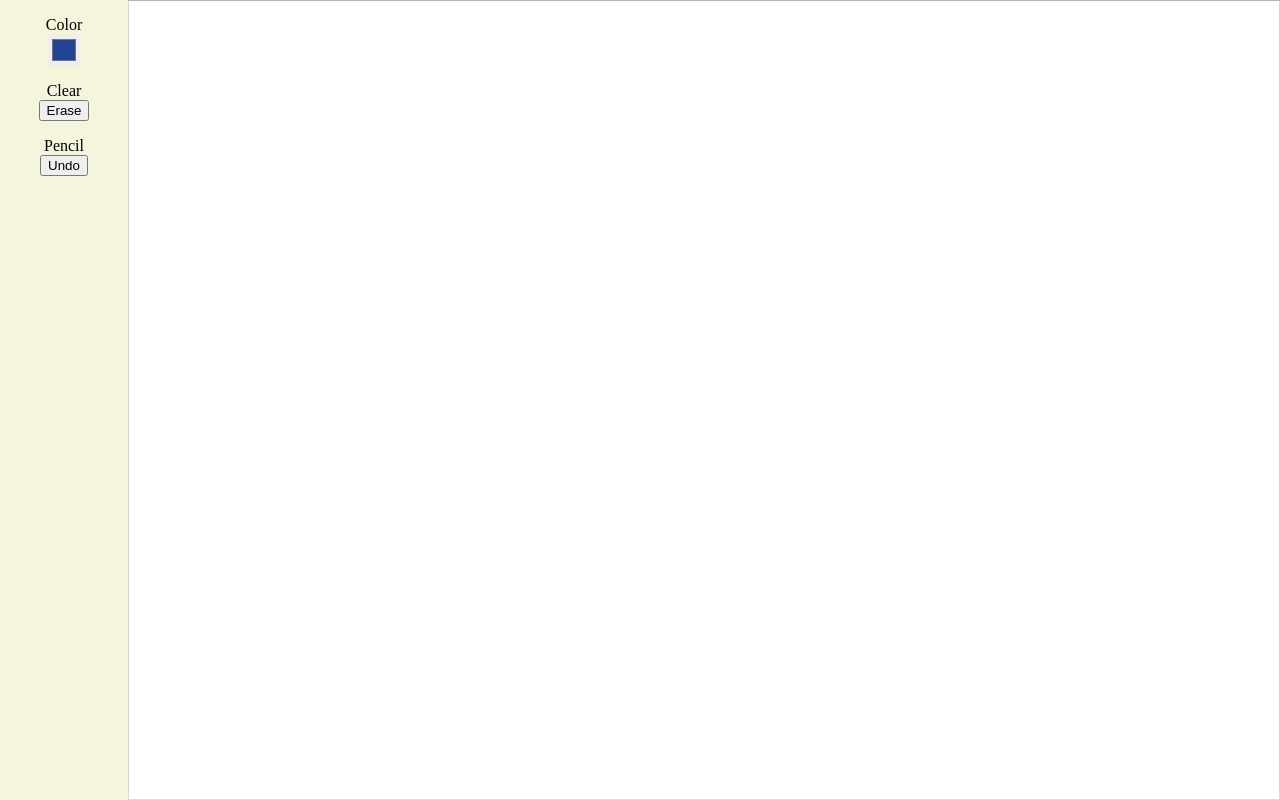
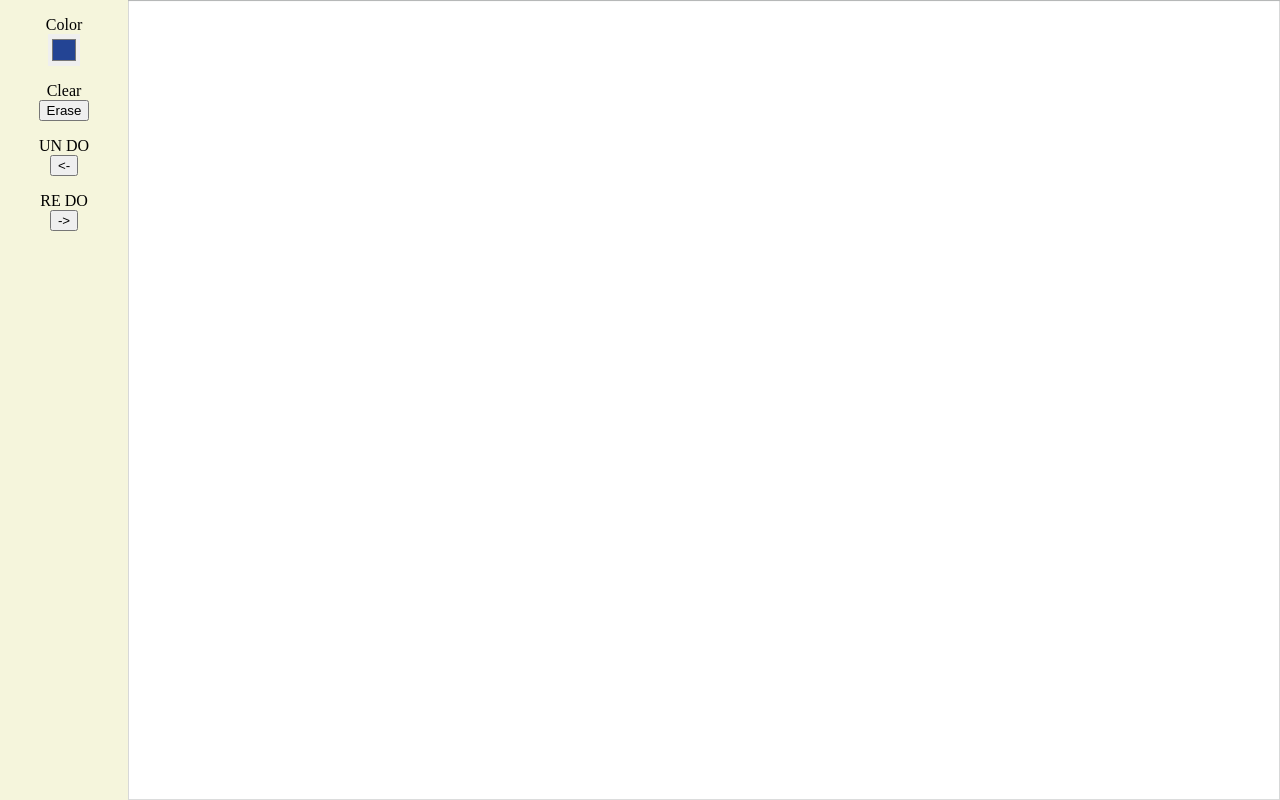
Before and after one commit to virdhi-tech-lab/sketch-demo, a React (Create React App) app: page / in a window 1280 px wide. Built offline with nearby package versions, Linux system fonts and the light colour scheme.

Commit message:
Re do action implemented

```diff
--- a/src/component/App.js
+++ b/src/component/App.js
@@ -38,8 +38,12 @@ class App extends Component {
             </div>
 
             <div className='mt1 col-12 align-center'>
-              <div>Pencil</div>
-              <button onClick={() => this.sketch.unDo()}>Undo</button>
+              <div>UN DO</div>
+              <button onClick={() => this.sketch.unDo()}>{`<-`}</button>
+            </div>
+            <div className='mt1 col-12 align-center'>
+              <div>RE DO</div>
+              <button onClick={() => this.sketch.reDo()}>{`->`}</button>
             </div>
           </div>
         </div>
--- a/src/component/Sketch.js
+++ b/src/component/Sketch.js
@@ -28,16 +28,6 @@ export default class Sketch extends React.Component {
     height: PropTypes.number
   };
 
-  unDo = () => {
-    const { drawInput, updateToolInfo } = this.props;
-    if (drawInput.length > 0) {
-      const data =
-        drawInput.lenght === 1 ? [] : drawInput.slice(0, drawInput.length - 2);
-      this.tempInput.push(drawInput[drawInput.length - 1]);
-      updateToolInfo(data);
-    }
-  };
-
   //initial rendering in the lines in UI
   componentDidMount() {
     this.canvas = document.getElementById("canvas");
@@ -57,10 +47,13 @@ export default class Sketch extends React.Component {
       }
     });
   }
+
   //clear canvas context
   componentWillUnmount() {
     this.ctx.clearRect(0, 0, this.canvas.width, this.canvas.height);
   }
+
+  //every update of the component will be clear canvas and redraw it
   componentDidUpdate() {
     this.ctx.clearRect(0, 0, this.canvas.width, this.canvas.height);
     const { drawInput } = this.props;
@@ -77,6 +70,24 @@ export default class Sketch extends React.Component {
       }
     });
   }
+
+  unDo = () => {
+    const { drawInput, updateToolInfo } = this.props;
+    if (drawInput.length > 0) {
+      this.tempInput.push(drawInput[drawInput.length - 1]);
+      const data =
+        drawInput.lenght === 1 ? [] : drawInput.slice(0, drawInput.length - 2);
+      updateToolInfo(data);
+    }
+  };
+
+  reDo = () => {
+    const { drawInput, updateToolInfo } = this.props;
+    if (this.tempInput.length > 0) {
+      const data = this.tempInput.pop();
+      updateToolInfo([...drawInput, data]);
+    }
+  };
 
   renderLine(x1, y1, x2, y2, color) {
     this.ctx.strokeStyle = color;
```
